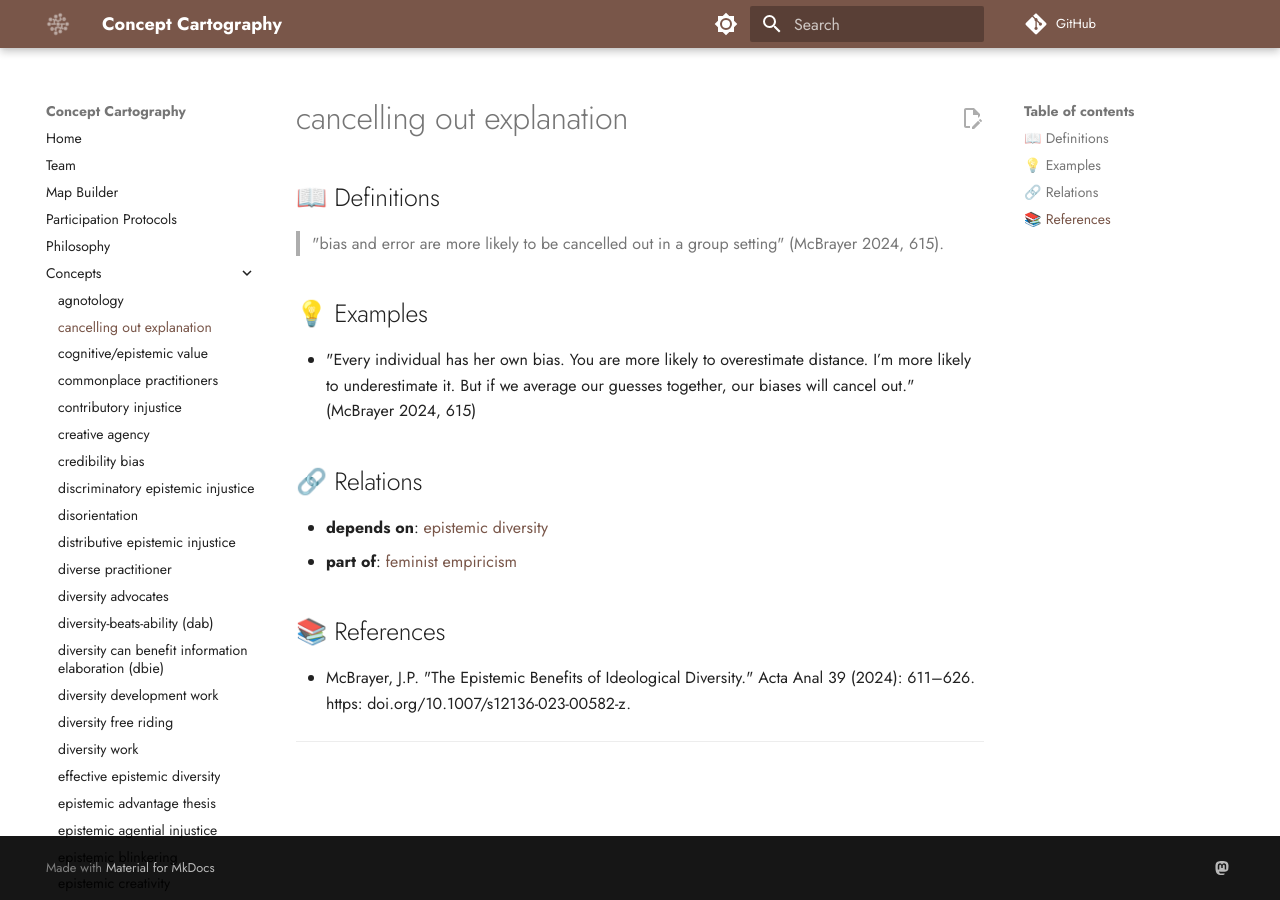
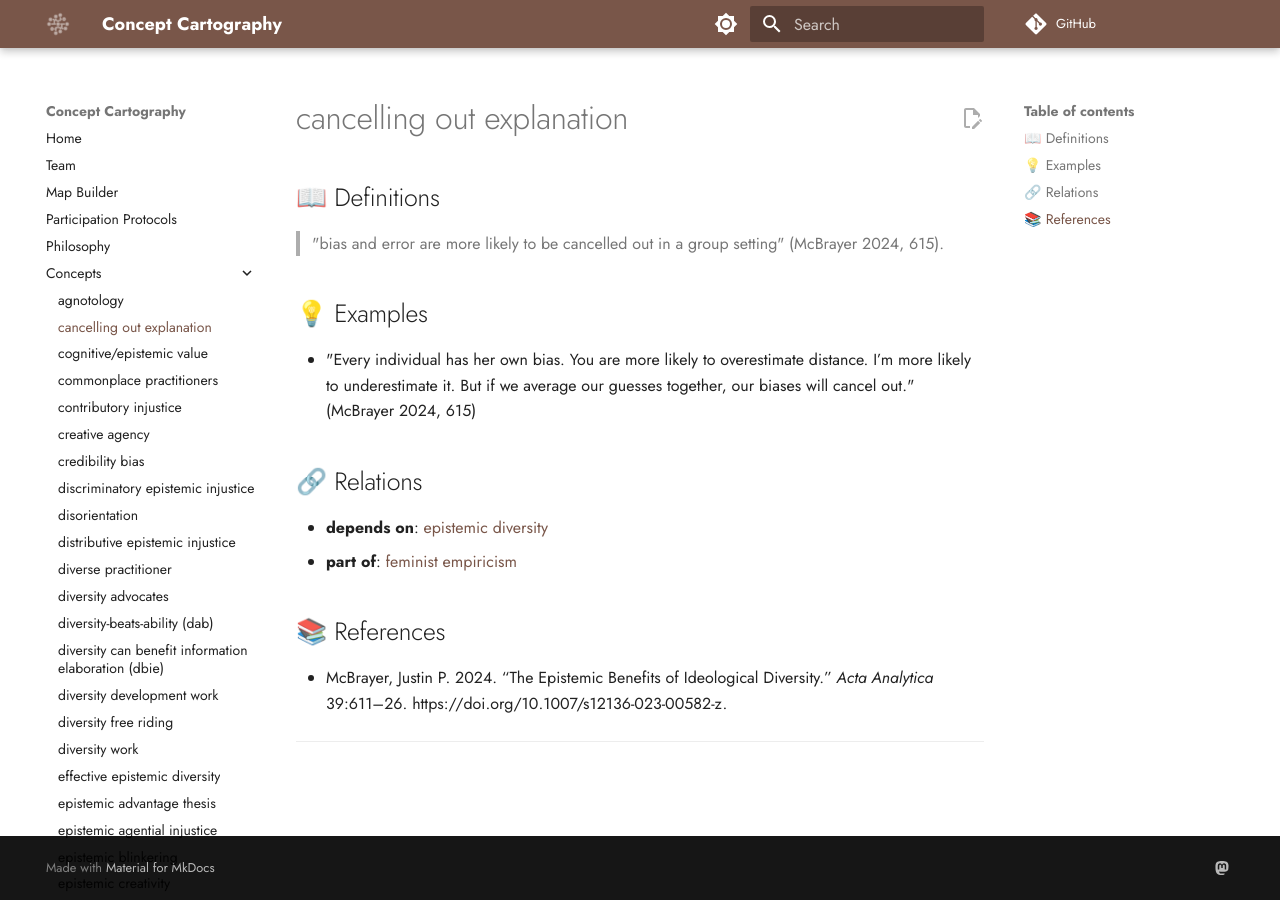
Before and after one commit to conceptcartography/conceptcartography, an MkDocs documentation site: the page built from docs/concepts/cancelling-out-explanation.md, in a window 1280 px wide. Built offline with MkDocs 1.6.1 and Material for MkDocs 9.7.7, drawn with Linux system fonts in a browser that asks for light colours; comment, search, counter and statistics services are not loaded; the version menu is left out.

Commit message:
Update cancelling-out-explanation.md
updated reference format

```diff
--- a/docs/concepts/cancelling-out-explanation.md
+++ b/docs/concepts/cancelling-out-explanation.md
@@ -15,7 +15,8 @@
 
 ## 📚 References
 
-- McBrayer, J.P. "The Epistemic Benefits of Ideological Diversity." Acta Anal 39 (2024): 611–626. https: doi.org/10.1007/s12136-023-00582-z.
+- McBrayer, Justin P. 2024. “The Epistemic Benefits of Ideological Diversity.” _Acta Analytica_ 39:611–26. https://doi.org/10.1007/s12136-023-00582-z.
+
 
 ---
 
```
